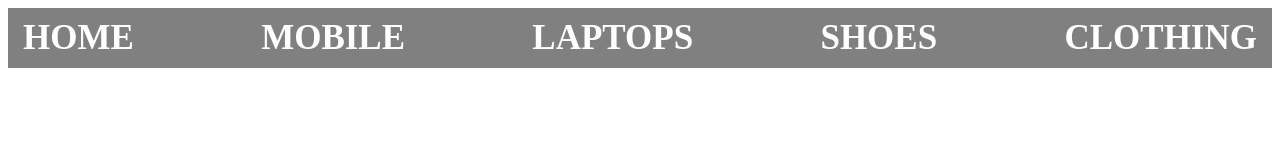
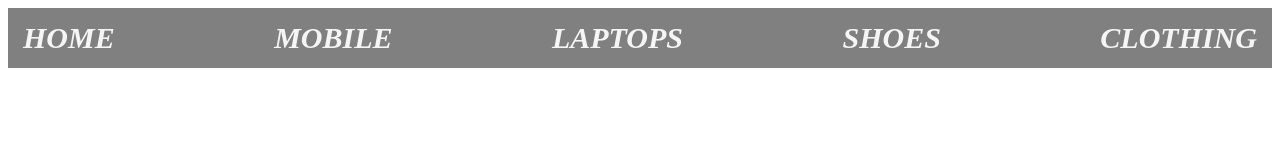
Before and after one commit to lokpradeep/Navbar-Repository, a plain HTML site: page Index.html in a window 1280 px wide. Drawn offline with Linux system fonts and the light colour scheme.

Commit message:
changes done in style.css

```diff
--- a/style.css
+++ b/style.css
@@ -8,8 +8,9 @@ div{
 }
 
 a{
-    font-size: 35px;
+    font-size: 30px;
+    font-style: italic;
     text-decoration: none;
     font-weight: 600;
-    color: white;
+    color: whitesmoke;
 }
```
